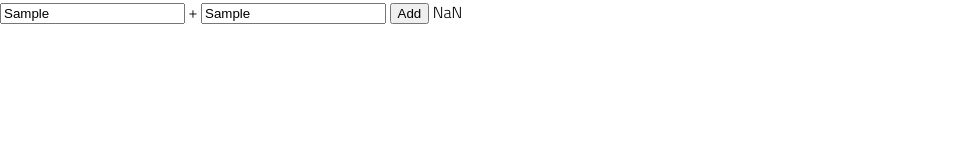
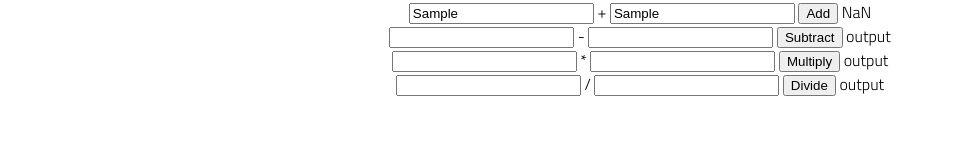
Before and after one commit to gabrielsimek/calculator, a plain HTML site: page index.html in a window 1280 px wide. Both pictures are taken after typing "Sample", "Sample" into the empty fields and a click on the button "Add". Shown: the whole page, without its empty margins (0-953 px from the left). Drawn offline with Linux system fonts and the light colour scheme.

Commit message:
finish calculator

```diff
--- a/app.js
+++ b/app.js
@@ -5,16 +5,73 @@
 // set event listeners to update state and DOM
 
 
-const inputOne = document.getElementById('input-one');
-
-const inputTwo = document.getElementById('input-one');
-
-const addButton = document.getElementById('compute-button')
-
-let output = document.getElementById('output');
-
-addButton.addEventListener('click', () => {
-    output.textContent = Number(inputOne.value) + Number(inputTwo.value);
 
 
+
+/* let randomOne = document.getElementById('number-one');
+let randomTwo = document.getElementById('number-two');
+const generateNumber = document.getElementById('generate-number');
+
+
+generateNumber.addEventListener('click', () => {
+    randomOne.textContent = Math.floor(Math.random() * 100);
+    randomTwo.textContent = Math.floor(Math.random() * 100);
+}); */
+
+
+
+
+// Addition
+const inputOneA = document.getElementById('input-one-a');
+
+const inputTwoA = document.getElementById('input-two-a');
+
+const addButtonA = document.getElementById('compute-button-a')
+
+let outputA = document.getElementById('output-a');
+
+addButtonA.addEventListener('click', () => {
+    outputA.textContent = Number(inputOneA.value) + Number(inputTwoA.value);
 });
+
+
+// Subtaction
+const inputOneS = document.getElementById('input-one-s');
+
+const inputTwoS = document.getElementById('input-two-s');
+
+const addButtonS = document.getElementById('compute-button-s')
+
+let outputS = document.getElementById('output-s');
+
+addButtonS.addEventListener('click', () => {
+    outputS.textContent = Number(inputOneS.value) - Number(inputTwoS.value);
+});
+
+
+// Multiplication
+const inputOneM = document.getElementById('input-one-m');
+
+const inputTwoM = document.getElementById('input-two-m');
+
+const addButtonM = document.getElementById('compute-button-m');
+
+let outputM = document.getElementById('output-m');
+
+addButtonM.addEventListener('click', () => {
+    outputM.textContent = Number(inputOneM.value) * Number(inputTwoM.value);
+});
+
+
+// Division
+const inputOneD = document.getElementById('input-one-d');
+
+const inputTwoD = document.getElementById('input-two-d');
+
+const addButtonD = document.getElementById('compute-button-d')
+
+let outputD = document.getElementById('output-d');
+
+addButtonD.addEventListener('click', () => {
+    outputD.textContent = Number(inputOneD.value) / Number(inputTwoD.value);
+});
--- a/index.html
+++ b/index.html
@@ -13,13 +13,44 @@
 </head>
 
 <body>
+
+
+
     <div class='addition'>
-        <input id="input-one">
+        <input id="input-one-a">
         <span>+</span>
-        <input id="input-two">
-        <button id='compute-button'>Add</button>
-        <span id="output">output</span>
+        <input id="input-two-a">
+        <button id='compute-button-a'>Add</button>
+        <span id="output-a">output</span>
     </div>
+
+
+    <div class='subtraction'>
+        <input id="input-one-s">
+        <span>-</span>
+        <input id="input-two-s">
+        <button id='compute-button-s'>Subtract</button>
+        <span id="output-s">output</span>
+    </div>
+
+
+    <div class='multiplication'>
+        <input id="input-one-m">
+        <span>*</span>
+        <input id="input-two-m">
+        <button id='compute-button-m'>Multiply</button>
+        <span id="output-m">output</span>
+    </div>
+
+
+    <div class='division'>
+        <input id="input-one-d">
+        <span>/</span>
+        <input id="input-two-d">
+        <button id='compute-button-d'>Divide</button>
+        <span id="output-d">output</span>
+    </div>
+
 
 
     <script type="module" src="app.js"></script>
--- a/styles/style.css
+++ b/styles/style.css
@@ -21,7 +21,10 @@ body {
     font-family: 'Titillium Web', sans-serif;
     background-color: var(--color2);
 }
-
+div {
+    margin: auto;
+    text-align: center;
+}
 main {
     display: flex;
     flex-direction: column;
--- /dev/null
+++ b/utilities.js
@@ -0,0 +1,3 @@
+export function add() {
+
+}
```
Also changed, not shown: app2.js (added, +19 -0 lines), test/example.test.js (+7 -3 lines).
